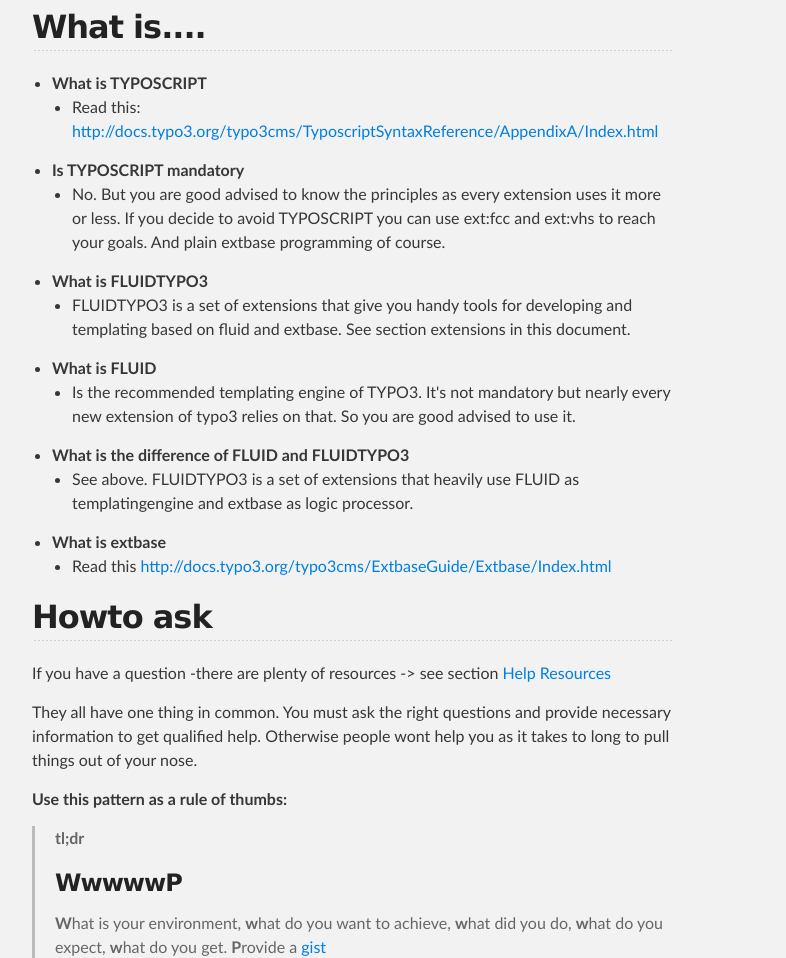
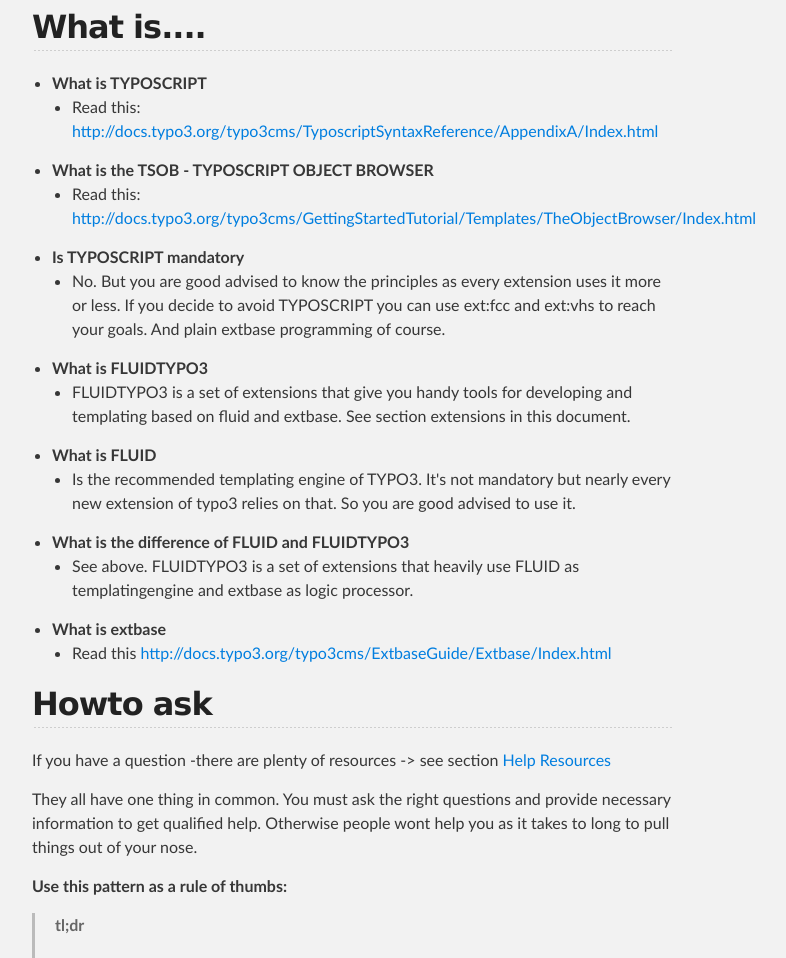
Before and after one commit to githubrsys/startingWithTYPO3, a plain HTML site: page index.html in a window 1280 px wide. Shown: the part 3536-4494 px from the top of the page, without its empty margins (288-1074 px from the left). Drawn offline with Linux system fonts and the light colour scheme.

Commit message:
Create gh-pages branch via GitHub

```diff
--- a/index.html
+++ b/index.html
@@ -211,6 +211,14 @@ work great together - There´s no need for fedext vs. gridelements - but you sho
 
 <ul>
 <li>Read this: <a href="http://docs.typo3.org/typo3cms/TyposcriptSyntaxReference/AppendixA/Index.html">http://docs.typo3.org/typo3cms/TyposcriptSyntaxReference/AppendixA/Index.html</a>
+</li>
+</ul>
+</li>
+<li>
+<strong>What is the TSOB - TYPOSCRIPT OBJECT BROWSER</strong>
+
+<ul>
+<li>Read this: <a href="http://docs.typo3.org/typo3cms/GettingStartedTutorial/Templates/TheObjectBrowser/Index.html">http://docs.typo3.org/typo3cms/GettingStartedTutorial/Templates/TheObjectBrowser/Index.html</a>
 </li>
 </ul>
 </li>
```
Also changed, not shown: params.json (+1 -1 lines).
